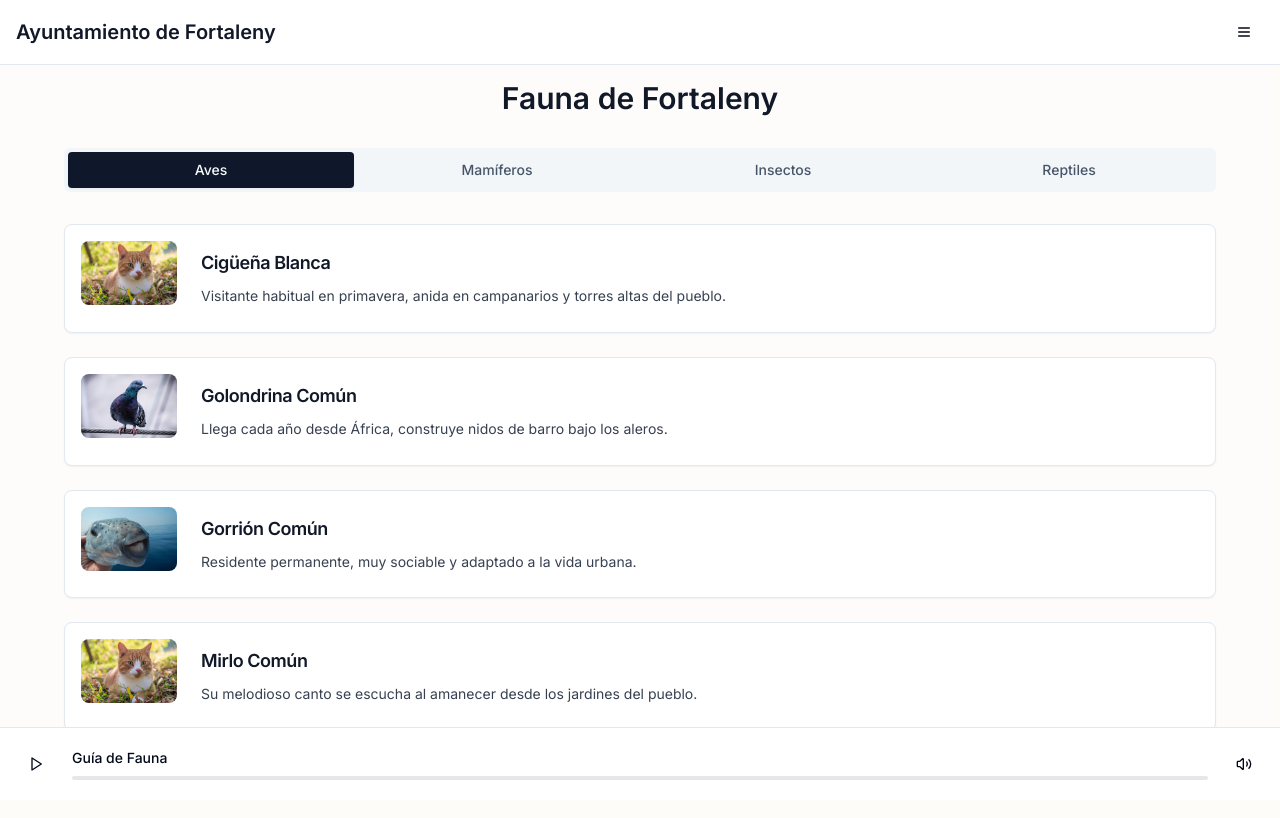
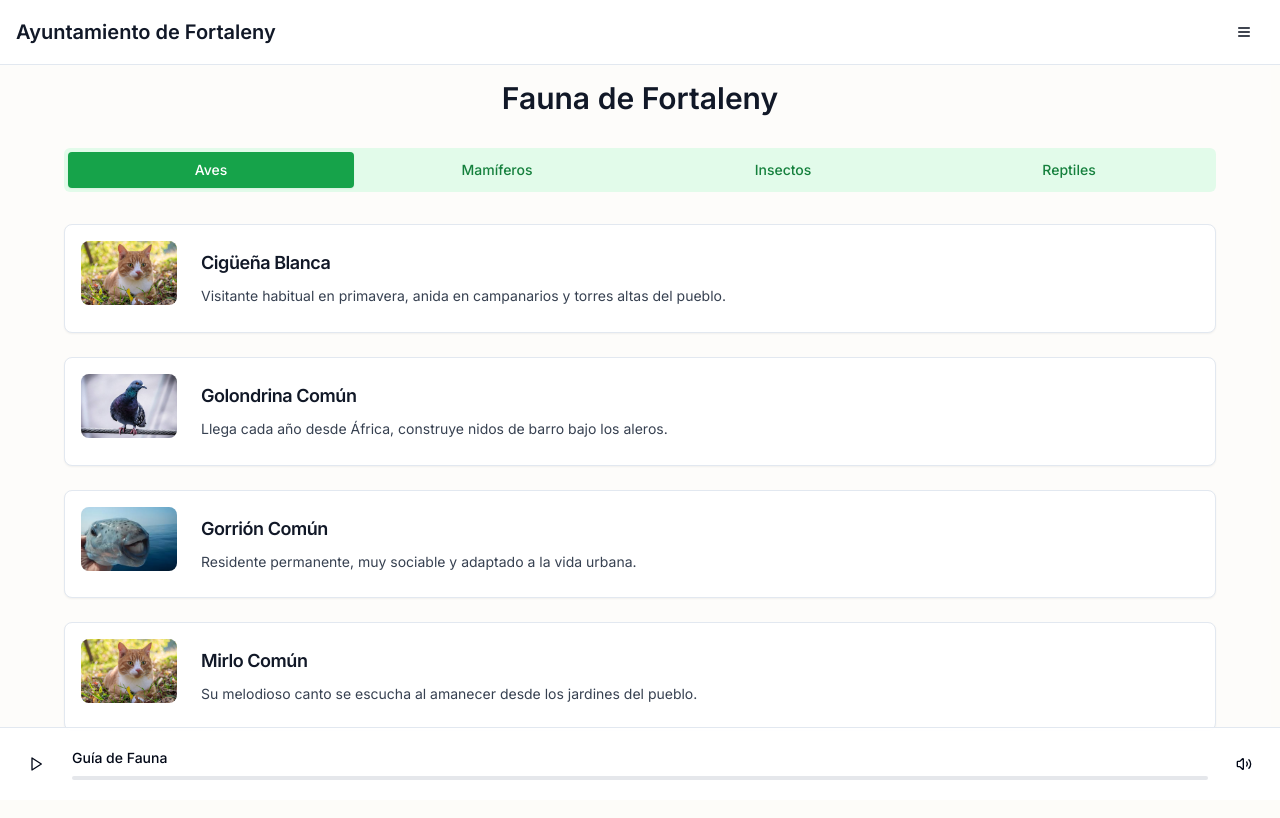
Before and after one commit to Fortaleny/fortalenyweb, a React (Vite) app: page /fauna in a window 1280 px wide. Shown: the top 818 px of the page. Built offline with nearby package versions, Linux system fonts and the light colour scheme.

Commit message:
Reverted to commit c3e6f15719267979db79a52ac5e10f43454bebda

```diff
--- a/src/pages/Fauna.tsx
+++ b/src/pages/Fauna.tsx
@@ -121,28 +121,28 @@ const Fauna = () => {
           </h1>
 
           <Tabs defaultValue="Aves" className="w-full">
-            <TabsList className="grid w-full grid-cols-2 md:grid-cols-4 mb-8 h-auto p-1 bg-slate-100/80">
+            <TabsList className="grid w-full grid-cols-2 md:grid-cols-4 mb-8 h-auto p-1 bg-green-100/80">
               <TabsTrigger
                 value="Aves"
-                className="text-sm py-2 px-3 data-[state=active]:bg-slate-900 data-[state=active]:text-slate-50 text-slate-600 rounded transition-all hover:bg-slate-200"
+                className="text-sm py-2 px-3 data-[state=active]:bg-green-600 data-[state=active]:text-white text-green-700 rounded transition-all"
               >
                 Aves
               </TabsTrigger>
               <TabsTrigger
                 value="Mamíferos"
-                className="text-sm py-2 px-3 data-[state=active]:bg-slate-900 data-[state=active]:text-slate-50 text-slate-600 rounded transition-all hover:bg-slate-200"
+                className="text-sm py-2 px-3 data-[state=active]:bg-green-600 data-[state=active]:text-white text-green-700 rounded transition-all"
               >
                 Mamíferos
               </TabsTrigger>
               <TabsTrigger
                 value="Insectos"
-                className="text-sm py-2 px-3 data-[state=active]:bg-slate-900 data-[state=active]:text-slate-50 text-slate-600 rounded transition-all hover:bg-slate-200"
+                className="text-sm py-2 px-3 data-[state=active]:bg-green-600 data-[state=active]:text-white text-green-700 rounded transition-all"
               >
                 Insectos
               </TabsTrigger>
               <TabsTrigger
                 value="Reptiles"
-                className="text-sm py-2 px-3 data-[state=active]:bg-slate-900 data-[state=active]:text-slate-50 text-slate-600 rounded transition-all hover:bg-slate-200"
+                className="text-sm py-2 px-3 data-[state=active]:bg-green-600 data-[state=active]:text-white text-green-700 rounded transition-all"
               >
                 Reptiles
               </TabsTrigger>
--- a/src/pages/Flora.tsx
+++ b/src/pages/Flora.tsx
@@ -96,22 +96,22 @@ const Flora = () => {
           </h1>
 
           <Tabs defaultValue="Árboles" className="w-full">
-            <TabsList className="grid w-full grid-cols-3 mb-8 h-auto p-1 bg-slate-100/80">
+            <TabsList className="grid w-full grid-cols-3 mb-8 h-auto p-1 bg-green-100/80">
               <TabsTrigger
                 value="Árboles"
-                className="text-sm py-2 px-3 data-[state=active]:bg-slate-900 data-[state=active]:text-slate-50 text-slate-600 rounded transition-all hover:bg-slate-200"
+                className="text-sm py-2 px-3 data-[state=active]:bg-green-600 data-[state=active]:text-white text-green-700 rounded transition-all"
               >
                 Árboles
               </TabsTrigger>
               <TabsTrigger
                 value="Flores"
-                className="text-sm py-2 px-3 data-[state=active]:bg-slate-900 data-[state=active]:text-slate-50 text-slate-600 rounded transition-all hover:bg-slate-200"
+                className="text-sm py-2 px-3 data-[state=active]:bg-green-600 data-[state=active]:text-white text-green-700 rounded transition-all"
               >
                 Flores
               </TabsTrigger>
               <TabsTrigger
                 value="Arbustos"
-                className="text-sm py-2 px-3 data-[state=active]:bg-slate-900 data-[state=active]:text-slate-50 text-slate-600 rounded transition-all hover:bg-slate-200"
+                className="text-sm py-2 px-3 data-[state=active]:bg-green-600 data-[state=active]:text-white text-green-700 rounded transition-all"
               >
                 Arbustos
               </TabsTrigger>
```
